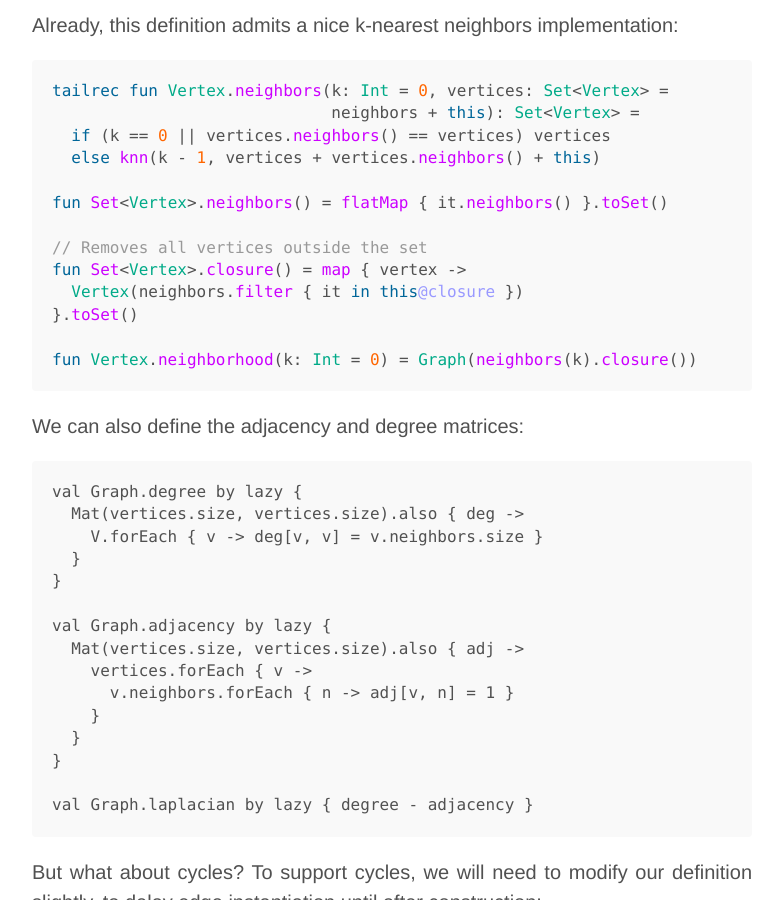
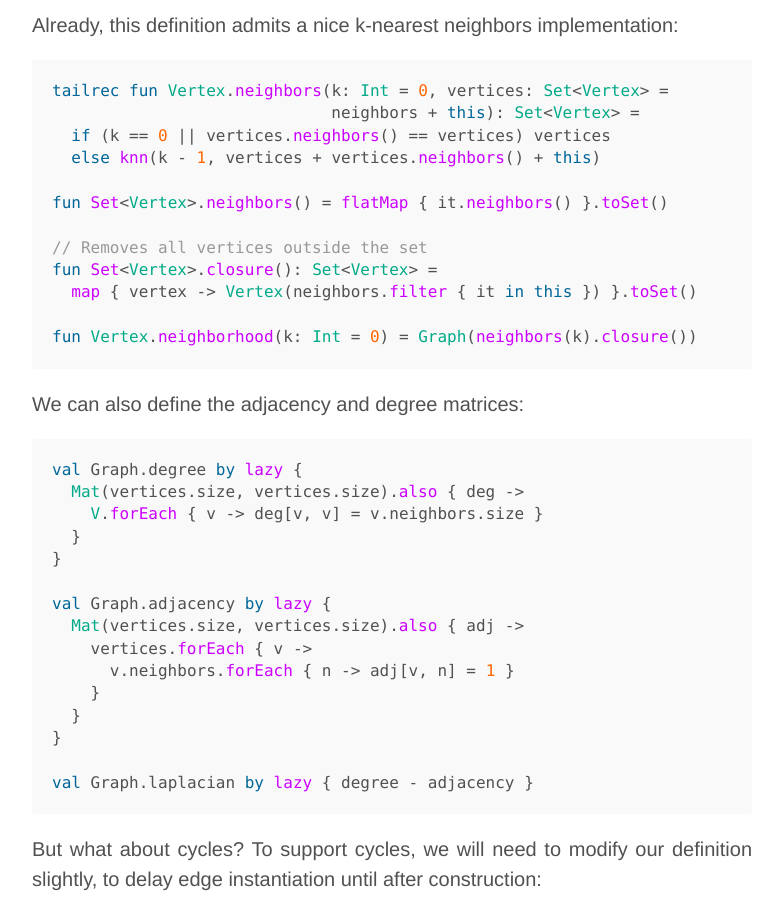
Before and after one commit to breandan/breandan.github.io, a Jekyll site: the page built from _posts/2020-06-30-graph-computation.md, in a window 1280 px wide and 900 px high, scrolled down 13035 px. Shown: the whole window, without its empty margins (248-1030 px from the left). Built offline with Jekyll 4.4.1, drawn with Linux system fonts in a browser that asks for light colours; nearby versions of some CDN libraries; some web fonts are replaced; formulas are drawn with MathJax 3; comment, search, counter and statistics services are not loaded.

Commit message:
update code snippets

````diff
--- a/_posts/2020-06-30-graph-computation.md
+++ b/_posts/2020-06-30-graph-computation.md
@@ -317,16 +317,15 @@ tailrec fun Vertex.neighbors(k: Int = 0, vertices: Set<Vertex> =
 fun Set<Vertex>.neighbors() = flatMap { it.neighbors() }.toSet()
 
 // Removes all vertices outside the set
-fun Set<Vertex>.closure() = map { vertex ->
-  Vertex(neighbors.filter { it in this@closure })
-}.toSet()
+fun Set<Vertex>.closure(): Set<Vertex> =
+  map { vertex -> Vertex(neighbors.filter { it in this }) }.toSet()
 
 fun Vertex.neighborhood(k: Int = 0) = Graph(neighbors(k).closure())
 ```
 
 We can also define the adjacency and degree matrices:
 
-```
+```kotlin
 val Graph.degree by lazy {
   Mat(vertices.size, vertices.size).also { deg ->
     V.forEach { v -> deg[v, v] = v.neighbors.size }
````
